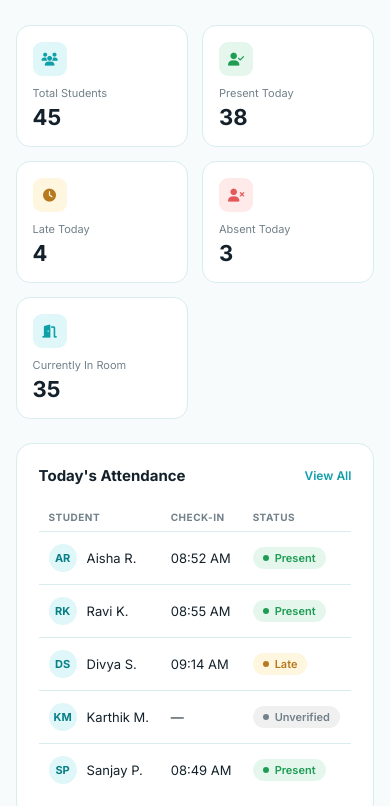
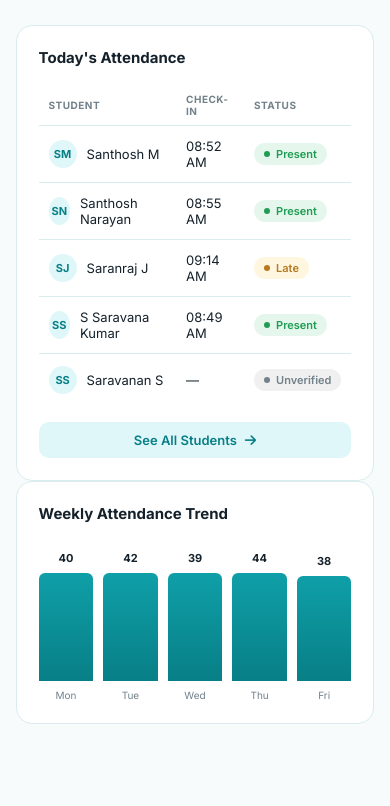
Before and after one commit to shivaniprogrammer/SmartSense, a plain HTML site: page frontend/teacher-dashboard.html in a window 390 px wide. Shown: the part 129-935 px from the top of the page. After the commit the page ends 885 px from the top, so only its background shows below. Drawn offline with Linux system fonts and the light colour scheme.

```diff
--- a/frontend/teacher-dashboard.html
+++ b/frontend/teacher-dashboard.html
@@ -99,6 +99,13 @@ tr:last-child td { border-bottom: none; }
   .grid-2 { grid-template-columns: 1fr; }
   .summary-grid { grid-template-columns: repeat(2, 1fr); }
 }
+.see-all-btn {
+  display: flex; align-items: center; justify-content: center; gap: 8px;
+  margin-top: 16px; padding: 10px; border-radius: 10px;
+  background: var(--primary-light); color: var(--primary-dark);
+  font-size: 13px; font-weight: 600; text-decoration: none;
+}
+.see-all-btn:hover { background: var(--primary); color: white; }
 </style>
 </head>
 <body>
@@ -112,7 +119,7 @@ tr:last-child td { border-bottom: none; }
     <div class="main-heading">
       <div>
         <h1>Teacher Dashboard</h1>
-        <p>Class CSE-A — live attendance overview</p>
+        <p>Class CSE-F- live attendance overview</p>
       </div>
       <div style="display: flex; align-items: center; gap: 14px;">
         <button id="alertBtn" style="padding: 8px 16px; border-radius: 10px; border: 1px solid var(--border); background: var(--white); color: var(--text-dark); font-size: 12px; font-weight: 600; cursor: pointer; font-family: inherit;">
@@ -124,41 +131,9 @@ tr:last-child td { border-bottom: none; }
     </div>
 
     <!-- Summary cards - mock data, not yet wired to backend -->
-    <div class="summary-grid">
-      <div class="summary-card total">
-        <div class="icon-badge"><i class="fa-solid fa-users"></i></div>
-        <div class="label">Total Students</div>
-        <div class="value">45</div>
-      </div>
-      <div class="summary-card present">
-        <div class="icon-badge"><i class="fa-solid fa-user-check"></i></div>
-        <div class="label">Present Today</div>
-        <div class="value">38</div>
-      </div>
-      <div class="summary-card late">
-        <div class="icon-badge"><i class="fa-solid fa-clock"></i></div>
-        <div class="label">Late Today</div>
-        <div class="value">4</div>
-      </div>
-      <div class="summary-card absent">
-        <div class="icon-badge"><i class="fa-solid fa-user-xmark"></i></div>
-        <div class="label">Absent Today</div>
-        <div class="value">3</div>
-      </div>
-      <div class="summary-card inroom">
-        <div class="icon-badge"><i class="fa-solid fa-door-open"></i></div>
-        <div class="label">Currently In Room</div>
-        <div class="value">35</div>
-      </div>
-    </div>
-
-    <div class="grid-2">
-
-      <!-- Live attendance table - mock data, not yet wired to backend -->
     <div class="panel">
   <div class="panel-heading">
     <h3>Today's Attendance</h3>
-          <span class="link">View All</span>
   </div>
   <table>
     <thead>
@@ -166,34 +141,36 @@ tr:last-child td { border-bottom: none; }
     </thead>
     <tbody>
       <tr>
-              <td><div class="student-cell"><div class="avatar">AR</div>Aisha R.</div></td>
+        <td><div class="student-cell"><div class="avatar">SM</div>Santhosh M</div></td>
         <td>08:52 AM</td>
         <td><span class="status-badge present"><span class="dot"></span>Present</span></td>
       </tr>
       <tr>
-              <td><div class="student-cell"><div class="avatar">RK</div>Ravi K.</div></td>
+        <td><div class="student-cell"><div class="avatar">SN</div>Santhosh Narayan</div></td>
         <td>08:55 AM</td>
         <td><span class="status-badge present"><span class="dot"></span>Present</span></td>
       </tr>
       <tr>
-              <td><div class="student-cell"><div class="avatar">DS</div>Divya S.</div></td>
+        <td><div class="student-cell"><div class="avatar">SJ</div>Saranraj J</div></td>
         <td>09:14 AM</td>
         <td><span class="status-badge late"><span class="dot"></span>Late</span></td>
       </tr>
       <tr>
-              <td><div class="student-cell"><div class="avatar">KM</div>Karthik M.</div></td>
-              <td>&mdash;</td>
-              <td><span class="status-badge unverified"><span class="dot"></span>Unverified</span></td>
-            </tr>
-            <tr>
-              <td><div class="student-cell"><div class="avatar">SP</div>Sanjay P.</div></td>
+        <td><div class="student-cell"><div class="avatar">SS</div>S Saravana Kumar</div></td>
         <td>08:49 AM</td>
         <td><span class="status-badge present"><span class="dot"></span>Present</span></td>
       </tr>
+      <tr>
+        <td><div class="student-cell"><div class="avatar">SS</div>Saravanan S</div></td>
+        <td>—</td>
+        <td><span class="status-badge unverified"><span class="dot"></span>Unverified</span></td>
+      </tr>
     </tbody>
   </table>
+  <a href="teacher-students.html" class="see-all-btn">
+    See All Students <i class="fa-solid fa-arrow-right"></i>
+  </a>
 </div>
-
       <!-- Weekly trend - mock data, not yet wired to backend -->
       <div class="panel">
         <div class="panel-heading">
```
Lines whose indentation alone changed are shown as unchanged.
